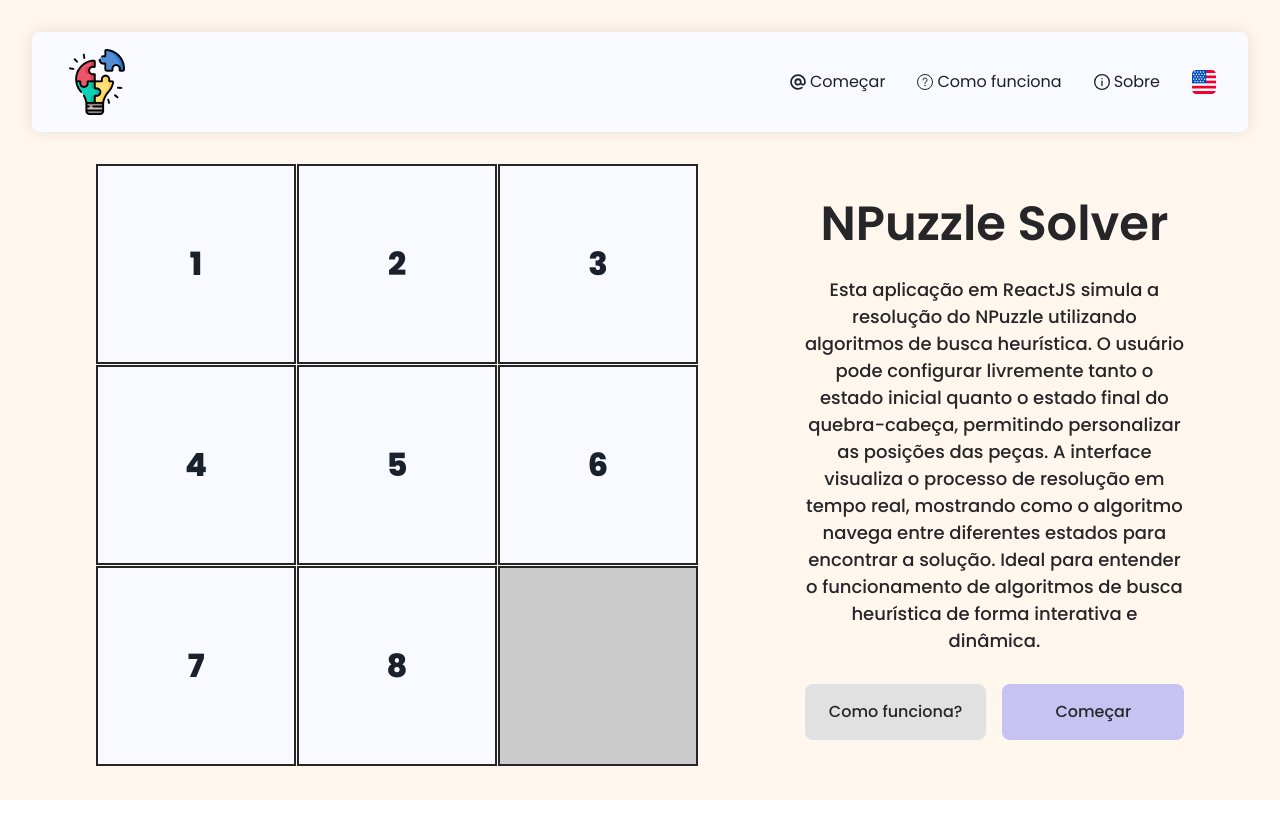
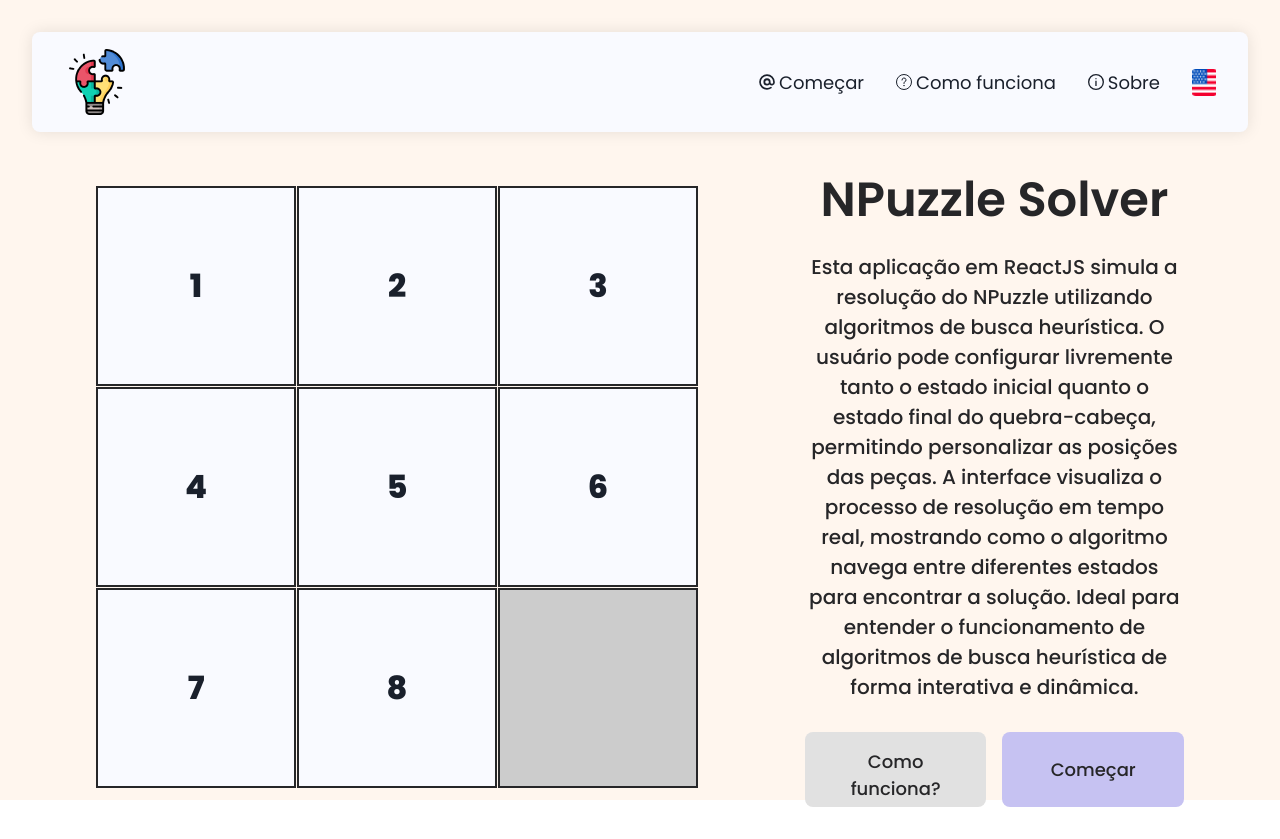
Before and after one commit to vitorakutsu/n-puzzle-solver-simulator, a React (Create React App) app: page / in a window 1280 px wide. Before the commit the page ends 800 px from the top, so only its background shows below. Built offline with nearby package versions, Linux system fonts and the light colour scheme.

Commit message:
feat: added new font-size values

```diff
--- a/src/styles/theme/font-size.ts
+++ b/src/styles/theme/font-size.ts
@@ -1,7 +1,8 @@
 export const fontSize = {
-  xxs: '12px',
-  xs: '16px',
-  s: '18px',
+  xxxs: '12px',
+  xxs: '16px',
+  xs: '18px',
+  s: '20px',
   m: '24px',
   l: '32px',
   xl: '48px',
```
